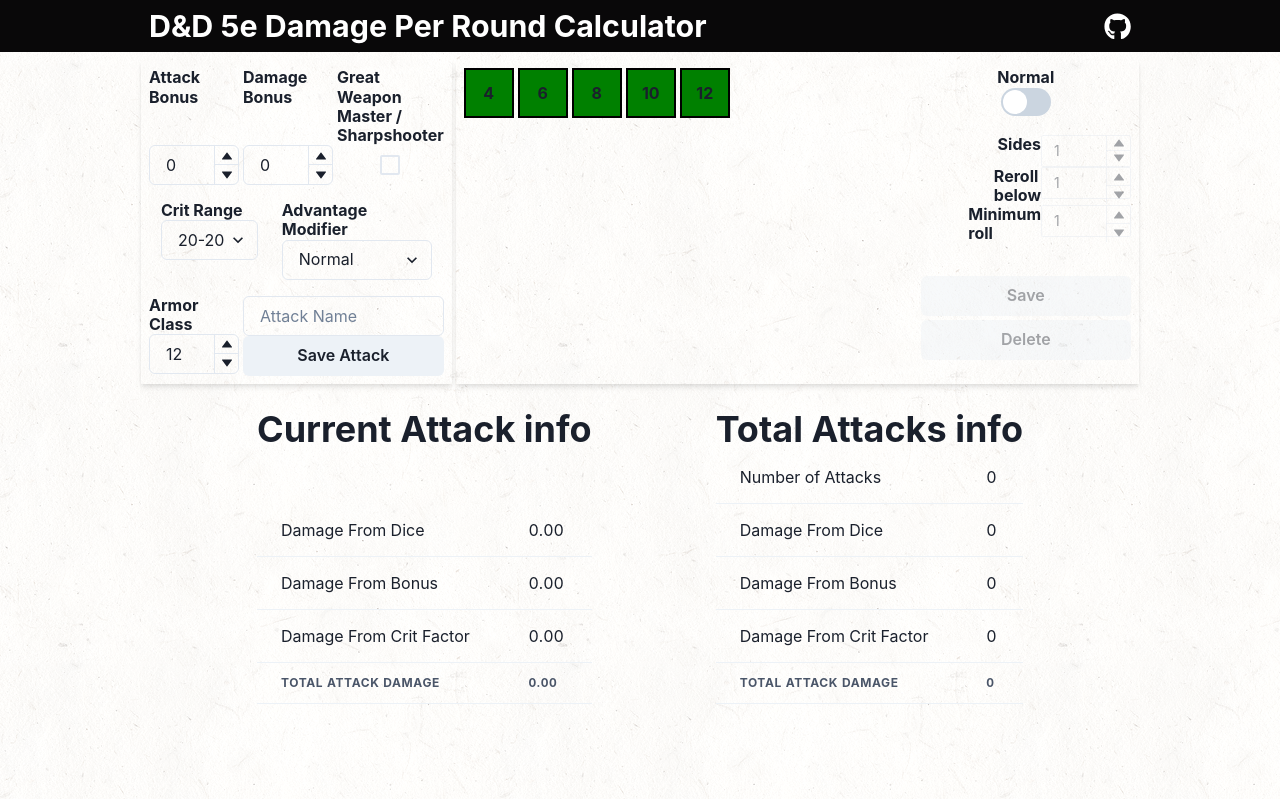
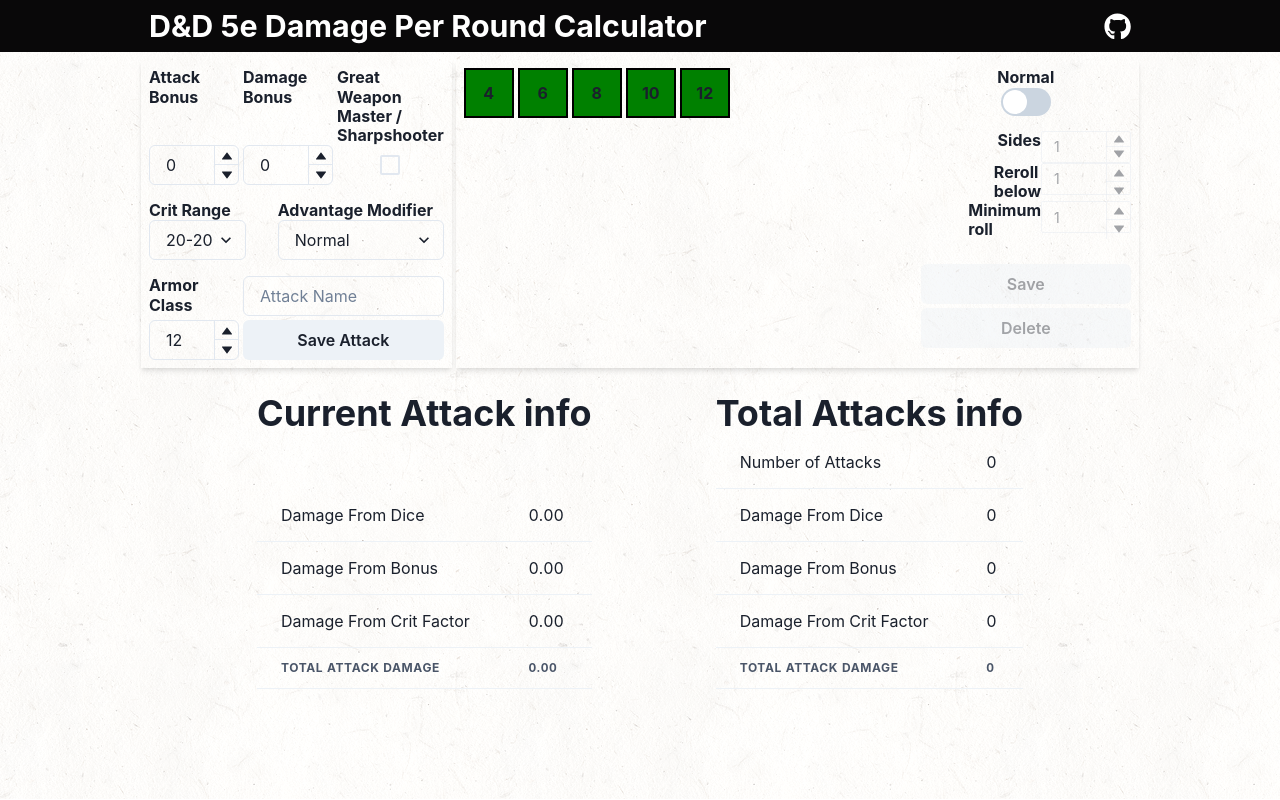
Before and after one commit to vzsoares/DnD-dpr-Calculator, a Next.js app: page / in a window 1280 px wide. Built offline with nearby package versions, Linux system fonts and the light colour scheme.

Commit message:
enh styles

```diff
--- a/packages/components/NumberInputWithTitle.js
+++ b/packages/components/NumberInputWithTitle.js
@@ -20,6 +20,7 @@
     flexDir = "column",
     font = "1.0rem",
     disabled = false,
+    h,
   },
 }) {
   return (
@@ -27,6 +28,7 @@
       flexDir={{ base: "column", md: flexDir }}
       justify={justify}
       width='min'
+      h={h}
     >
       <Heading fontSize={font}>{roll}</Heading>
       <NumberInput
--- a/packages/components/SelectInput.js
+++ b/packages/components/SelectInput.js
@@ -4,7 +4,7 @@
   props: { displayValues, values, title, updateInput, key, inputsState },
 }) {
   return (
-    <Box maxW='150px'>
+    <Box maxW='200px'>
       <Heading fontSize={"1rem"}>{title}</Heading>
       <Select
         value={inputsState.key}
--- a/packages/sections/AdvancedOptionsSection.js
+++ b/packages/sections/AdvancedOptionsSection.js
@@ -6,7 +6,7 @@
 export default function AdvancedOptionsSection() {
   const { updateInput, inputsState } = useCalculatorContext();
   return (
-    <Flex justifyContent={{ base: "space-around" }}>
+    <Flex justifyContent={{ base: "space-between" }}>
       <SelectInput
         props={{
           title: "Crit Range",
--- a/packages/sections/ArmorSection.js
+++ b/packages/sections/ArmorSection.js
@@ -14,6 +14,7 @@
           value: inputsState.target_AC,
           setValue: updateInput,
           key: "target_AC",
+          h: "100%",
         }}
       />
     </Box>
--- a/pages/index.js
+++ b/pages/index.js
@@ -18,11 +18,7 @@
           <AdvancedOptionsSection />
           <Flex justifyContent='space-evenly' gap='1' marginTop='1rem'>
             <ArmorSection />
-            <Flex
-              w='min-intrinsic'
-              flexDir='column'
-              justifyContent='space-between'
-            >
+            <Flex gap='1' flexDir='column' justifyContent='space-between'>
               <NameInput />
               <SaveAttackBtn />
             </Flex>
```
